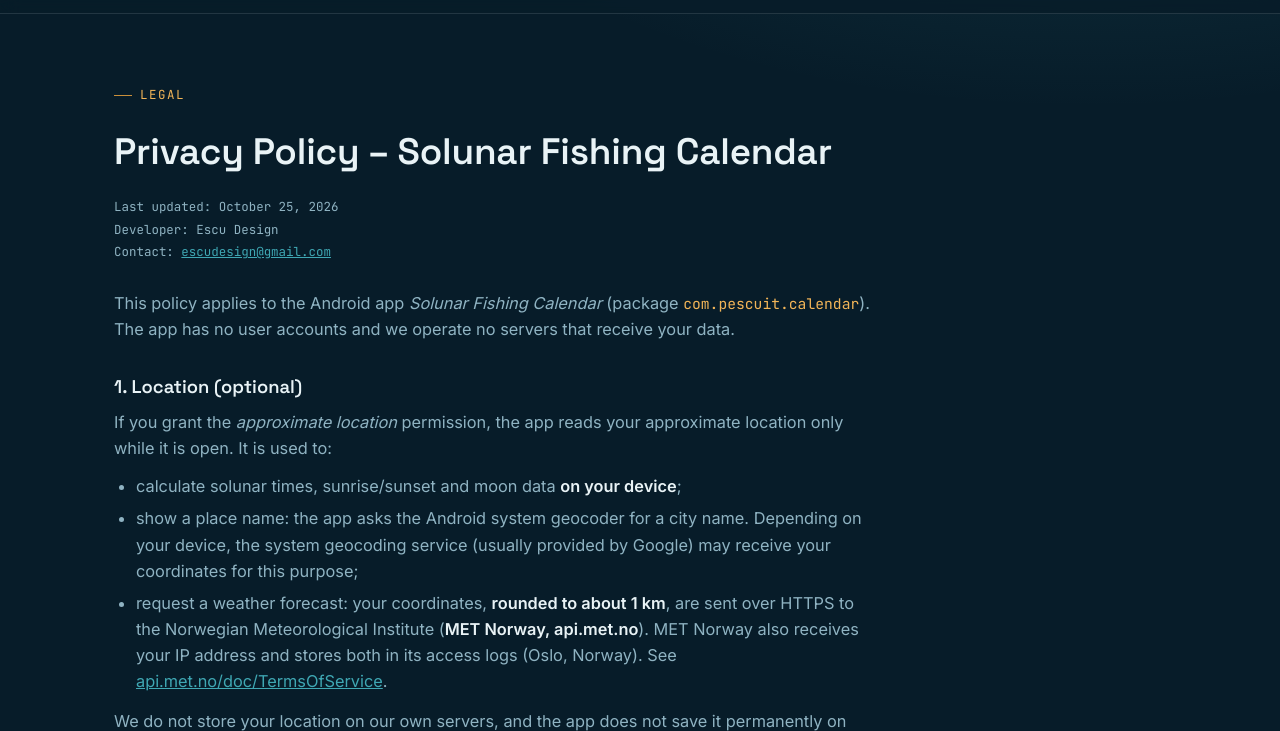
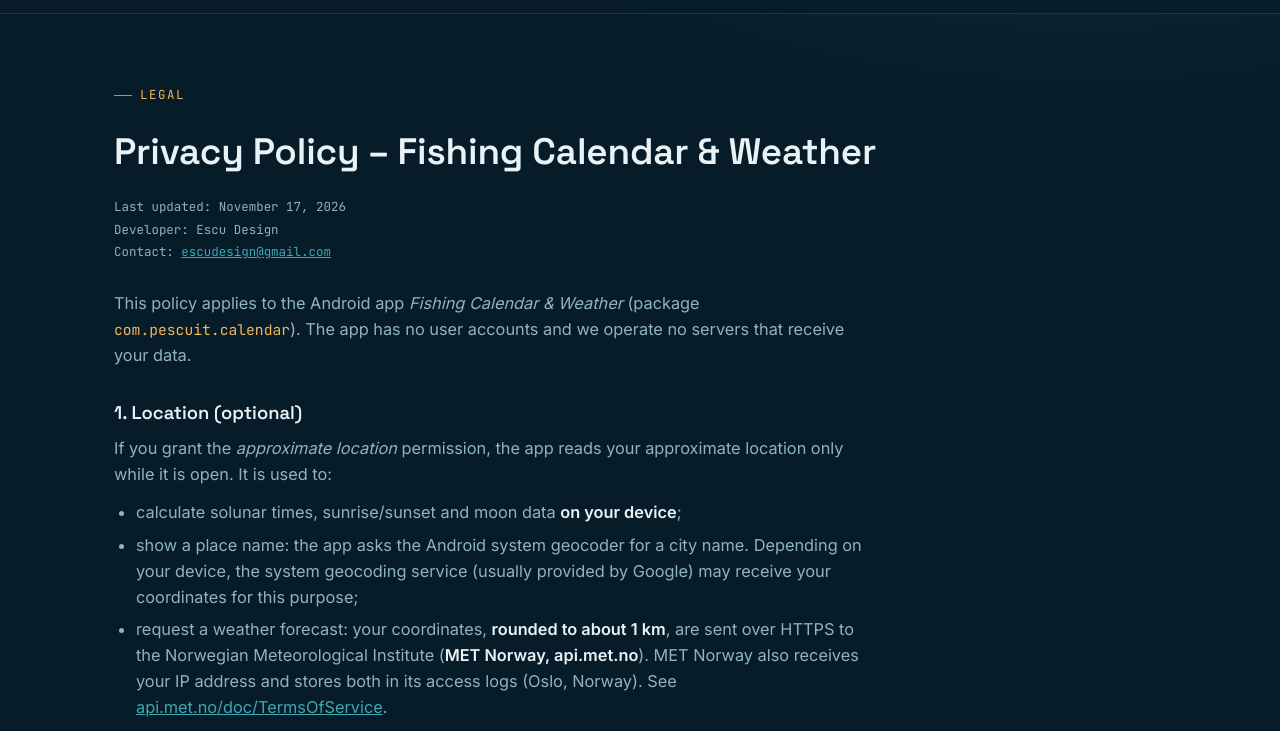
Before and after one commit to escudesign/escudesign.github.io, a plain HTML site: page index.html in a window 1280 px wide. Both pictures are taken after a click on the link "Privacy Policy". Shown: the part 64-795 px from the top of the page. Drawn offline with Linux system fonts and the light colour scheme.

Commit message:
Update index.html

```diff
--- a/index.html
+++ b/index.html
@@ -384,11 +384,11 @@
   <!-- ================= PRIVACY POLICY ================= -->
   <section id="privacy-policy">
     <span class="eyebrow">Legal</span>
-    <h2>Privacy Policy – Solunar Fishing Calendar</h2>
+    <h2>Privacy Policy – Fishing Calendar & Weather</h2>
     <div class="policy">
-      <div class="meta">Last updated: October 25, 2026<br>Developer: Escu Design<br>Contact: <a href="mailto:escudesign@gmail.com">escudesign@gmail.com</a></div>
+      <div class="meta">Last updated: November 17, 2026<br>Developer: Escu Design<br>Contact: <a href="mailto:escudesign@gmail.com">escudesign@gmail.com</a></div>
 
-      <p>This policy applies to the Android app <em>Solunar Fishing Calendar</em> (package <code>com.pescuit.calendar</code>). The app has no user accounts and we operate no servers that receive your data.</p>
+      <p>This policy applies to the Android app <em>Fishing Calendar & Weather</em> (package <code>com.pescuit.calendar</code>). The app has no user accounts and we operate no servers that receive your data.</p>
 
       <h3>1. Location (optional)</h3>
       <p>If you grant the <em>approximate location</em> permission, the app reads your approximate location only while it is open. It is used to:</p>
```
